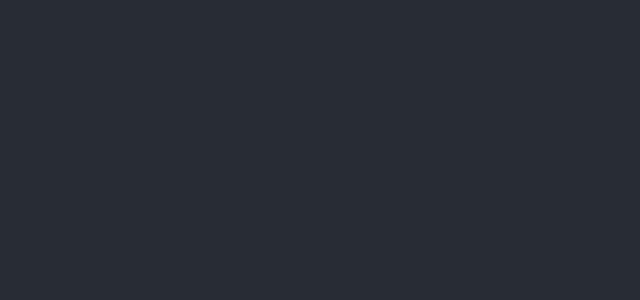
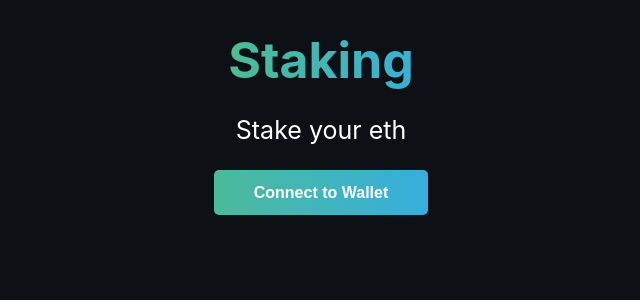
Before and after one commit to 0xgareth/speed-eth, a React (Create React App) app in the folder 1-staking/client/: page / in a window 1280 px wide. Shown: the top 300 px of the page, without its empty margins (319-959 px from the left). Built offline with nearby package versions, Linux system fonts and the light colour scheme.

Commit message:
restyle + install ethersJs

```diff
--- a/1-staking/client/package.json
+++ b/1-staking/client/package.json
@@ -10,6 +10,7 @@
     "@types/node": "^16.11.28",
     "@types/react": "^18.0.6",
     "@types/react-dom": "^18.0.2",
+    "ethers": "^5.6.4",
     "react": "^18.0.0",
     "react-dom": "^18.0.0",
     "react-scripts": "5.0.1",
@@ -17,7 +18,7 @@
     "web-vitals": "^2.1.4"
   },
   "scripts": {
-    "start": "react-scripts start",
+    "start": "PORT=3006 react-scripts start",
     "build": "react-scripts build",
     "test": "react-scripts test",
     "eject": "react-scripts eject"
--- a/1-staking/client/src/App.css
+++ b/1-staking/client/src/App.css
@@ -1,29 +1,96 @@
 .App {
+  height: 100vh;
+  background-color: #0d1116;
   text-align: center;
 }
 
-@media (prefers-reduced-motion: no-preference) {
-  .App-logo {
-    animation: App-logo-spin infinite 20s linear;
-  }
+.container {
+  height: 100%;
+  background-color: #0d1116;
+  display: flex;
+  flex-direction: column;
+  justify-content: space-between;
 }
 
-.App-header {
-  background-color: #282c34;
-  min-height: 100vh;
-  display: flex;
-  flex-direction: column;
-  align-items: center;
-  justify-content: center;
-  font-size: calc(10px + 2vmin);
+.header-container {
+  padding-top: 30px;
+}
+
+.header {
+  margin: 0;
+  font-size: 50px;
+  font-weight: bold;
+}
+
+.sub-text {
+  font-size: 25px;
   color: white;
 }
 
-@keyframes App-logo-spin {
-  from {
-    transform: rotate(0deg);
+.gradient-text {
+  background: -webkit-linear-gradient(left, #60c657 30%, #35aee2 60%);
+  background-clip: text;
+  -webkit-background-clip: text;
+  -webkit-text-fill-color: transparent;
+}
+
+.cta-button {
+  height: 45px;
+  border: 0;
+  width: auto;
+  padding-left: 40px;
+  padding-right: 40px;
+  border-radius: 5px;
+  cursor: pointer;
+  font-size: 16px;
+  font-weight: bold;
+  color: white;
+}
+
+.connect-wallet-button {
+  background: -webkit-linear-gradient(left, #60c657, #35aee2);
+  background-size: 200% 200%;
+  animation: gradient-animation 4s ease infinite;
+}
+
+.footer-container {
+  display: flex;
+  justify-content: center;
+  align-items: center;
+  padding-bottom: 30px;
+}
+
+/* KeyFrames */
+@-webkit-keyframes gradient-animation {
+  0% {
+    background-position: 0% 50%;
   }
-  to {
-    transform: rotate(360deg);
+  50% {
+    background-position: 100% 50%;
+  }
+  100% {
+    background-position: 0% 50%;
   }
 }
+@-moz-keyframes gradient-animation {
+  0% {
+    background-position: 0% 50%;
+  }
+  50% {
+    background-position: 100% 50%;
+  }
+  100% {
+    background-position: 0% 50%;
+  }
+}
+@keyframes gradient-animation {
+  0% {
+    background-position: 0% 50%;
+  }
+  50% {
+    background-position: 100% 50%;
+  }
+  100% {
+    background-position: 0% 50%;
+  }
+}
--- a/1-staking/client/src/App.tsx
+++ b/1-staking/client/src/App.tsx
@@ -1,11 +1,55 @@
-import React from 'react';
+import React, { useEffect, useState } from 'react';
+import { ethers } from "ethers";
 import './App.css';
 
 function App() {
+
+  const [currentAccount, setCurrentAccount] = useState("");
+
+  const connectWallet = async () => {
+    try {
+      const { ethereum } = window;
+
+      if (!ethereum) {
+        alert('get metamask!');
+        return
+      }
+
+      const accounts = await ethereum.request({ method: "eth_requestAccounts" });
+      console.log("Connected!", accounts[0]);
+      setCurrentAccount(accounts[0]);
+
+    } catch (error) {
+      console.log(error);
+    }
+  }
+
+  // Render Methods
+  const renderNotConnectedContainer = () => (
+    <button onClick={connectWallet} className="cta-button connect-wallet-button">
+      Connect to Wallet
+    </button>
+  );
+
+  useEffect(() => {}, []);
+
   return (
     <div className="App">
-      <header className="App-header">
-      </header>
+      <div className="container">
+        <div className="header-container">
+          <p className="header gradient-text">Staking</p>
+          <p className="sub-text">Stake your eth</p>
+          { currentAccount === "" ? (
+              renderNotConnectedContainer()
+            ) : (
+              <button className="cta-button connect-wallet-button">
+                Stake Eth
+              </button>
+            )
+          }
+        </div>
+        <div className="footer-container"></div>
+      </div>
     </div>
   );
 }
--- a/1-staking/client/src/index.css
+++ b/1-staking/client/src/index.css
@@ -1,7 +1,12 @@
+body,
+html {
+  margin: 0;
+}
+
 body {
-  margin: 0;
-  font-family: -apple-system, BlinkMacSystemFont, 'Segoe UI', 'Roboto', 'Oxygen',
-    'Ubuntu', 'Cantarell', 'Fira Sans', 'Droid Sans', 'Helvetica Neue',
+  padding: 0;
+  font-family: -apple-system, Inter, BlinkMacSystemFont, 'Segoe UI', 'Roboto',
+    'Oxygen', 'Ubuntu', 'Cantarell', 'Fira Sans', 'Droid Sans', 'Helvetica Neue',
     sans-serif;
   -webkit-font-smoothing: antialiased;
   -moz-osx-font-smoothing: grayscale;
--- a/1-staking/client/src/react-app-env.d.ts
+++ b/1-staking/client/src/react-app-env.d.ts
@@ -1 +1,5 @@
 /// <reference types="react-scripts" />
+
+interface Window {
+    ethereum: any
+}
```
Also changed, not shown: 1 other file (tests, documents, lock files or other folders).
